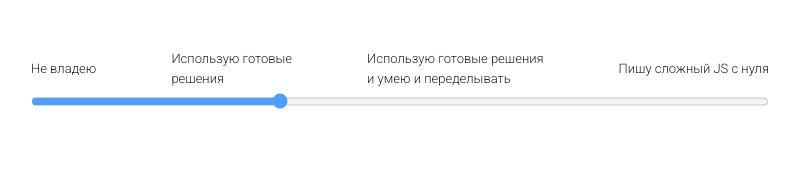
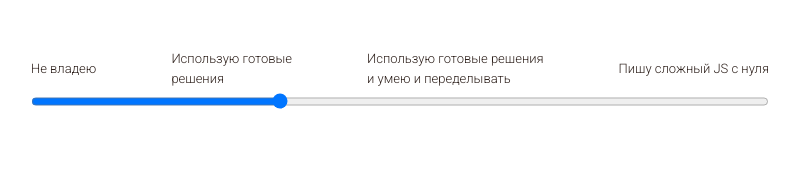
Before and after one commit to gothic2077/gothic2077.github.io, a plain HTML site: page index.html in a window 1280 px wide. Shown: the part 1557-1740 px from the top of the page, without its empty margins (240-1039 px from the left). Drawn offline with Linux system fonts and the light colour scheme.

Commit message:
Commit
правки

```diff
--- a/css/main.css
+++ b/css/main.css
@@ -165,43 +165,11 @@ input[type=checkbox]{
 	margin-bottom: 5px;
 }
 
-
-.slidecontainer {
-  width: 100%; /* Ширина внешнего контейнера */
+input[type=range]{
+	width: 100%;
 }
 
-/* Сам ползунок */
-.slider {
 
-  width: 100%; /* Полная ширина */
-  /* Фон */
-  outline: none; /* Удалить контур */
-  opacity: 0.7; /* Установите прозрачность (для эффектов наведения мыши при наведении курсора) */
-  -webkit-transition: .2s; /* 0.2 секундный переход при наведении курсора */
-  transition: opacity .2s;
-}
-
-/* Эффекты наведения курсора мыши */
-.slider:hover {
-  opacity: 1; /* Полностью отображается при наведении курсора мыши */
-}
-
-/*Ползунок обработчик (использовать -webkit- (Chrome, Opera, Safari, Edge) и -moz- (Firefox) чтобы переопределить внешний вид по умолчанию ) */
-.slider::-webkit-slider-thumb {
-  -webkit-appearance: none; /* Переопределить внешний вид по умолчанию */
-  appearance: none;
-  width: 20px; /* Установите определенную ширину обработчика ползунка */
-  height: 15px; /* Высота обработчика ползунка */
-  background: #fff; /* Фон маркера */
-  cursor: pointer; /* Курсор при наведении */
-}
-
-.slider::-moz-range-thumb {
-  width: 12px; /* Установите определенную ширину обработчика ползунка */
-  height: 30px; /* Высота обработчика подзунка */
-  background: #fff; /* фон маркера */
-  cursor: pointer; /* Курсор при наведении */
-}
 
 #bio{
 	padding-bottom: 75px;
```
